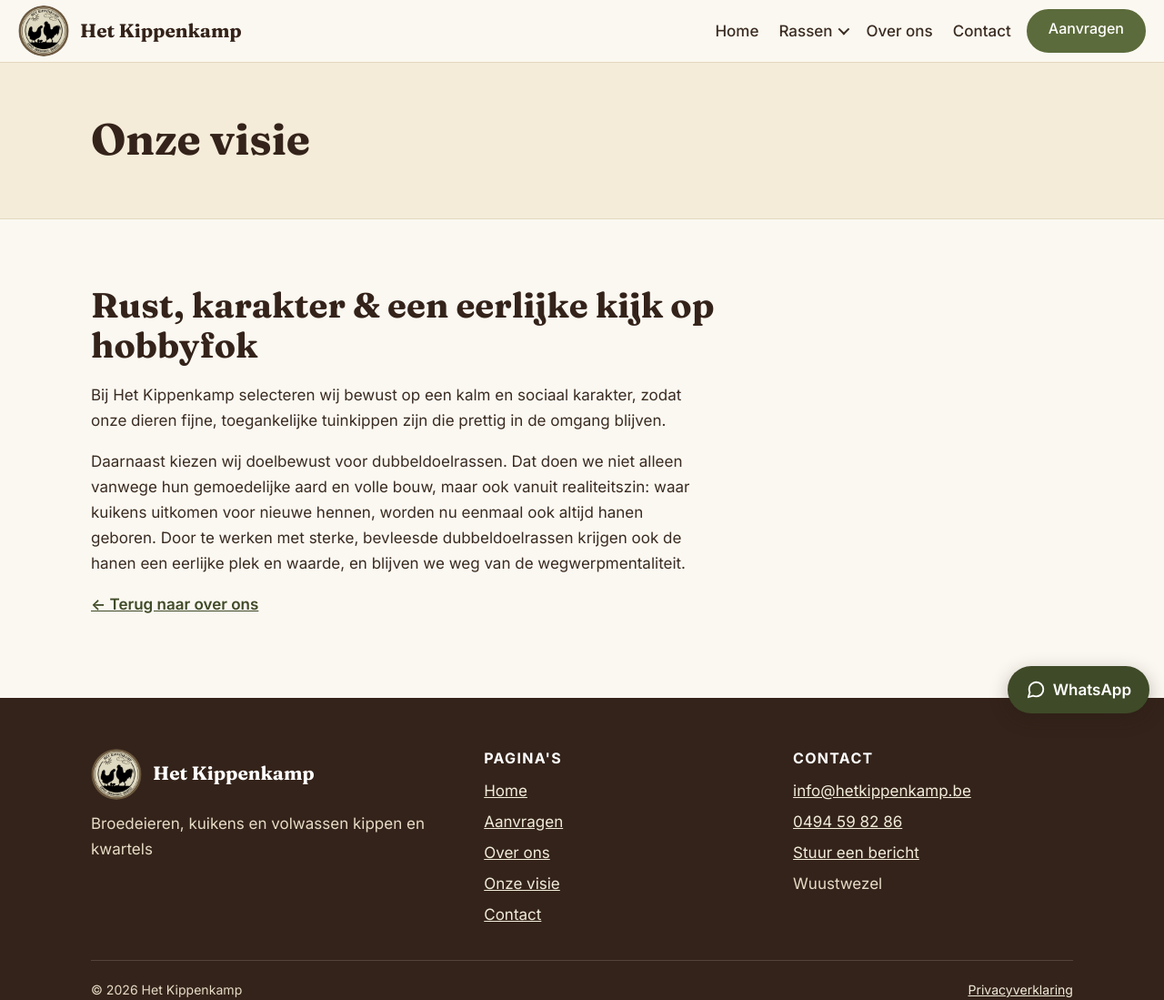
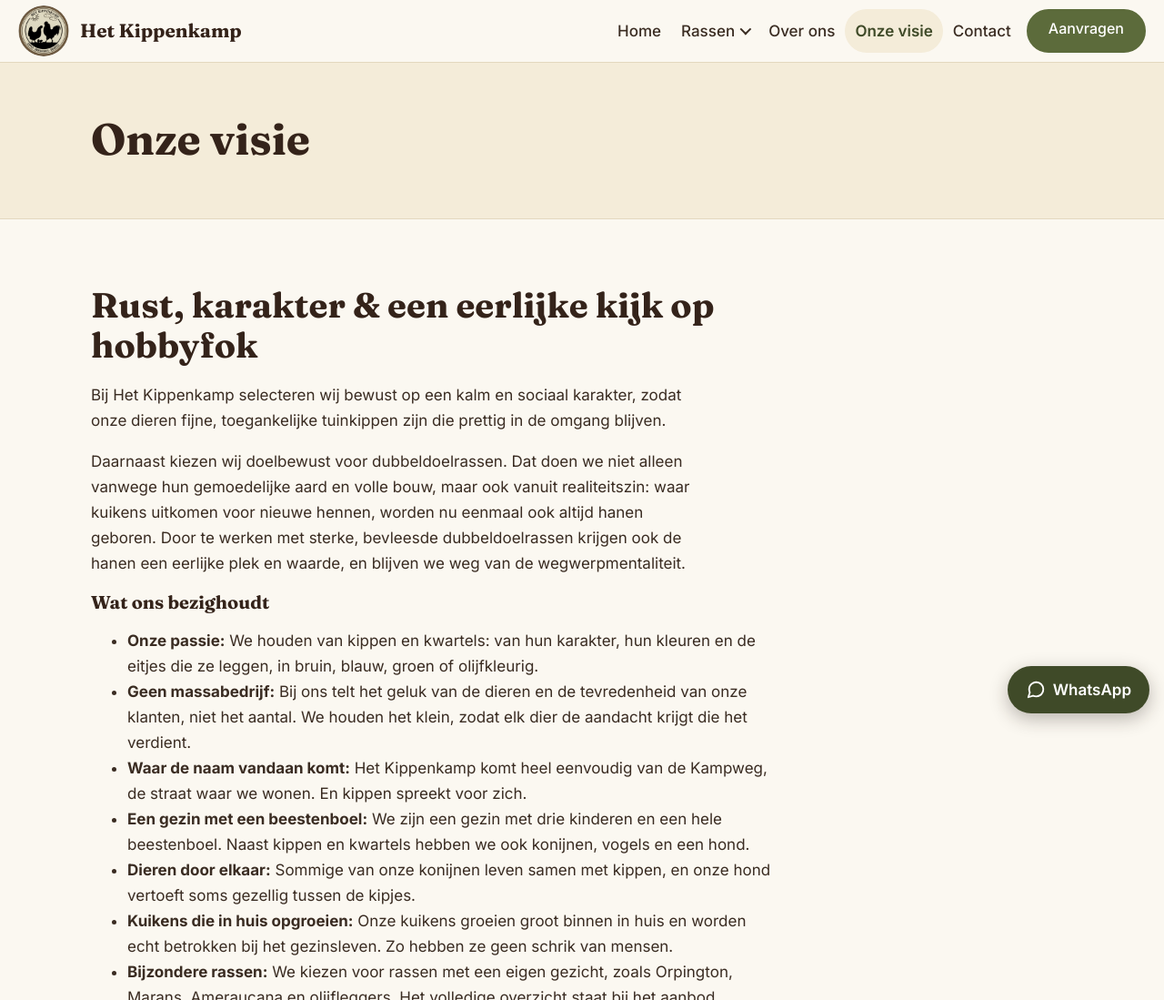
Before and after one commit to dthaels-cpu/Kippenkamp-site, a plain HTML site: page visie.html in a window 1280 px wide. Shown: the top 1099 px of the page at 91% size. Drawn offline with Linux system fonts and the light colour scheme.

Commit message:
Menu: Onze visie tussen Over ons en Contact; opsomming 'Wat ons bezighoudt' terug op visiepagina
Co-Authored-By: Claude Sonnet 5.5 <noreply@anthropic.com>
Claude-Session: https://claude.ai/code/session_01GLxbuMT7V4bSBJUYJm3oTt

```diff
--- a/script.js
+++ b/script.js
@@ -481,9 +481,9 @@
   }
 
   /* ---------- Over ons ---------- */
-  if (page === "over-ons") {
+  if (page === "visie" || page === "over-ons") {
     var oo = $("#overons-lijst");
-    if (oo) oo.innerHTML = SITE.overOns.map(function (o) { return "<article><h3>" + esc(o.titel) + "</h3><p>" + esc(o.tekst) + "</p></article>"; }).join("");
+    if (oo) oo.innerHTML = SITE.overOns.map(function (o) { return "<li><strong>" + esc(o.titel) + ":</strong> " + esc(o.tekst) + "</li>"; }).join("");
   }
 
   /* ---------- Stappen en voorstelling (op meerdere pagina's) ---------- */
--- a/visie.html
+++ b/visie.html
@@ -38,6 +38,7 @@
       <ul>
         <li><a href="index.html">Home</a></li>
         <li><a href="over-ons.html">Over ons</a></li>
+        <li><a href="visie.html" aria-current="page">Onze visie</a></li>
         <li><a href="contact.html">Contact</a></li>
         <li><a class="btn" href="aanvragen.html">Aanvragen</a></li>
       </ul>
@@ -58,6 +59,8 @@
       <h2>Rust, karakter &amp; een eerlijke kijk op hobbyfok</h2>
       <p>Bij Het Kippenkamp selecteren wij bewust op een kalm en sociaal karakter, zodat onze dieren fijne, toegankelijke tuinkippen zijn die prettig in de omgang blijven.</p>
       <p>Daarnaast kiezen wij doelbewust voor dubbeldoelrassen. Dat doen we niet alleen vanwege hun gemoedelijke aard en volle bouw, maar ook vanuit realiteitszin: waar kuikens uitkomen voor nieuwe hennen, worden nu eenmaal ook altijd hanen geboren. Door te werken met sterke, bevleesde dubbeldoelrassen krijgen ook de hanen een eerlijke plek en waarde, en blijven we weg van de wegwerpmentaliteit.</p>
+      <h3>Wat ons bezighoudt</h3>
+      <ul id="overons-lijst" class="karakter"></ul>
       <p><a class="link-more" href="over-ons.html">← Terug naar over ons</a></p>
     </div>
   </div>
```
Also changed, not shown: 404.html (+1 -0 lines), aanbod.html (+1 -0 lines), aanvragen.html (+1 -0 lines), contact.html (+1 -0 lines), index.html (+1 -0 lines), over-ons.html (+1 -0 lines), privacy.html (+1 -0 lines), ras.html (+1 -0 lines).
